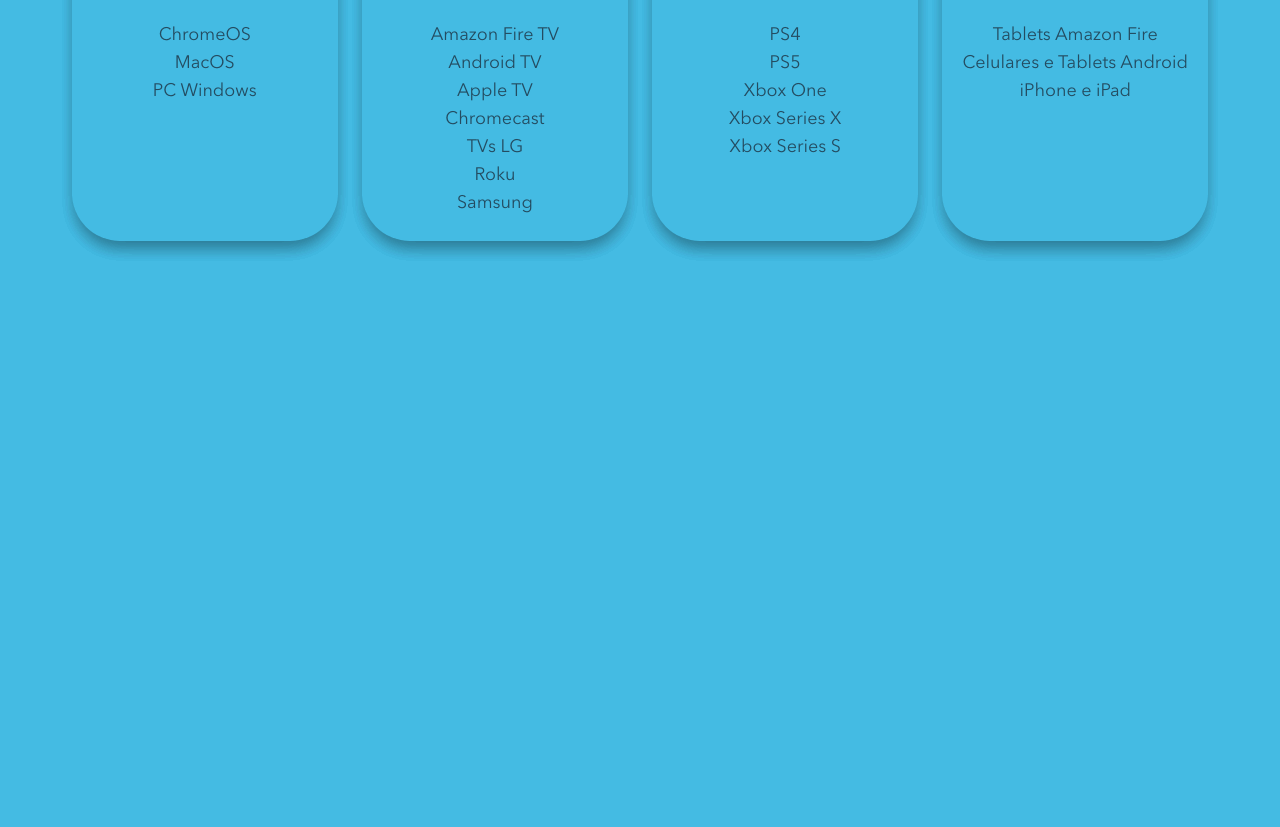
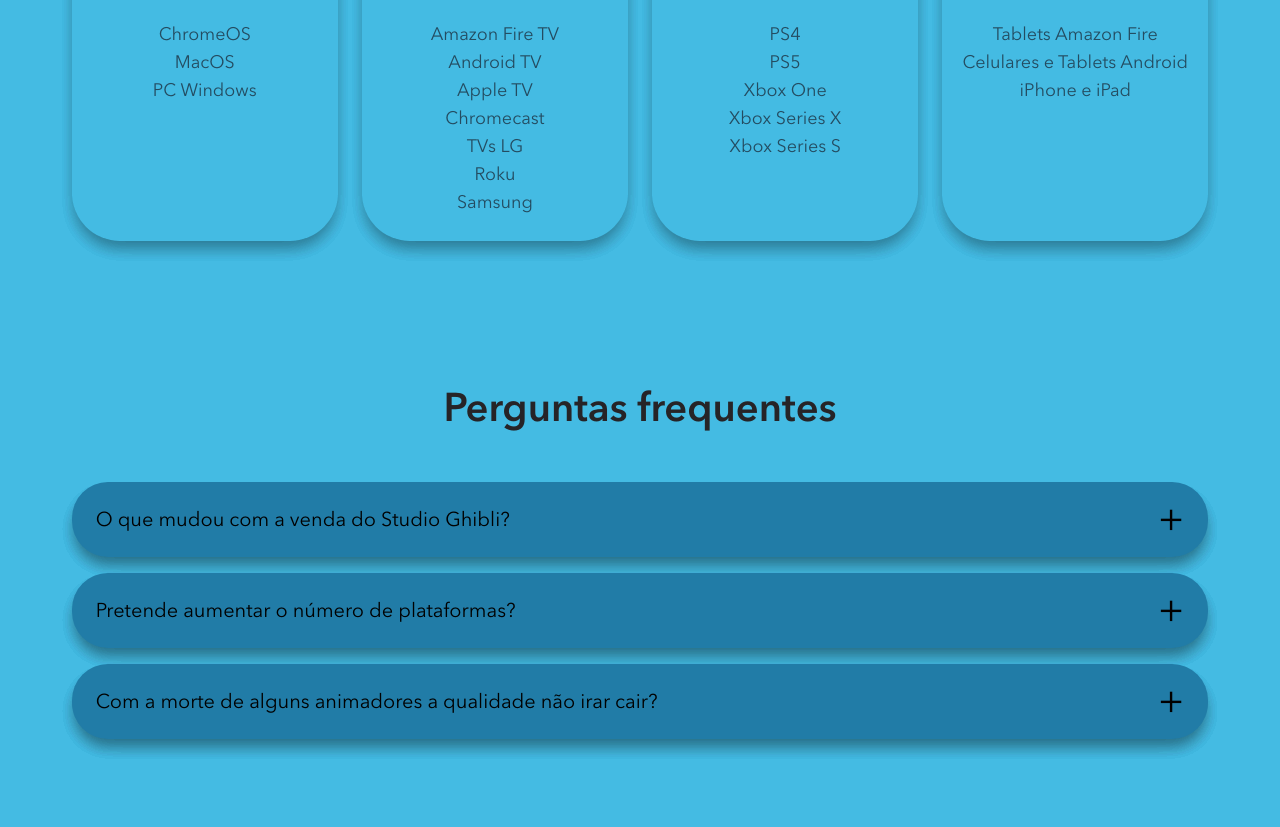
Before and after one commit to AnthonyAmaz3d/clone_studio_ghibli, a website: page index.html in a window 1280 px wide. Shown: the part 3356-4183 px from the top of the page. Before the commit the page ends 3668 px from the top, so only its background shows below. Drawn offline with nearby package versions, Linux system fonts and the light colour scheme; files that its build step writes are made by us from their sources; files whose address does not match are found by name.

Commit message:
criando a faq

```diff
--- a/index.html
+++ b/index.html
@@ -137,6 +137,30 @@
         </ul>
     </section>
 
+    <section class="faq">
+        <h2 class="title">Perguntas frequentes</h2>
+        <ul class="faq__questions">
+            <li class="faq__questions__item">
+                <div data-faq-question class="faq__questions__item__question">O que mudou com a venda do Studio Ghibli?</div>
+                <div class="faq__questions__item__answer">
+                    <p>Apenas mundanças burocráticas, o empenho e a paixão por animação continua na equipe, apesar de mudarmo um pouco a forma de trabalho, continuaremos a fazer bons filmes e espero que o público goste!</p>
+                </div>
+            </li>
+            <li class="faq__questions__item">
+                <div data-faq-question class="faq__questions__item__question">Pretende aumentar o número de plataformas?</div>
+                <div class="faq__questions__item__answer">
+                    <p>Atualmente esse não é o foco do Studio Ghibli, pretedemos continuar lançando animações e posteriormente num futuro, aumentar as platafromas de streaming</p>
+                </div>
+            </li>
+            <li class="faq__questions__item">
+                <div data-faq-question class="faq__questions__item__question">Com a morte de alguns animadores a qualidade não irar cair?</div>
+                <div class="faq__questions__item__answer">
+                    <p>Apesar da morte rescente de alguns animadores nossos, infelizmente insubstituíveis, a equipe continua firme e empenhada e entregar um ótimo trabalho, provavelmente haverá mudanças que serão sentidas pelo público, mas manteremos isso em mente e tentaremos melhorar ainda mais</p>
+                </div>
+            </li>
+        </ul>
+    </section>
+
 
     <script src="/dist/js/main.js"></script>
 
--- a/src/scripts/main.js
+++ b/src/scripts/main.js
@@ -1,5 +1,8 @@
 document.addEventListener('DOMContentLoaded', function () {
     const button = document.querySelectorAll('[data-tab-button]');
+    const questions = document.querySelectorAll('[data-faq-question]');
+
+        // seção de shows ou atraçÕes
 
     for (let i = 0; i < button.length; i++ ) {
         button[i].addEventListener('click', function(botao) {
@@ -11,7 +14,24 @@
             botao.target.classList.add('shows__tabs__button--is-active');
         })
     }
+
+    // seção de FAQ (accordion)
+
+    for (let i = 0; i < questions.length; i++) {
+        questions[i].addEventListener('click', closeAndOpen);
+    }
 })
+
+// função para abrir e fechar o FAQ
+
+const closeAndOpen = (elemento) => {
+    const classe = 'faq__questions__item--is-open';
+    const elementoPai = elemento.target.parentNode;
+
+    elementoPai.classList.toggle(classe);
+}
+
+//função para remover a classe --is-active do botão
 
 const removeBotaoAtivo = () => {
     const buttons = document.querySelectorAll('[data-tab-button]');
@@ -21,6 +41,8 @@
     }
 }
 
+// função para remover a classe --is-active dos tabs
+
 const escondeTodasAbas = () => {
     const tabContainer = document.querySelectorAll('[data-tab-id]');
 
--- /dev/null
+++ b/src/styles/_faq.scss
@@ -0,0 +1,62 @@
+.faq {
+    padding: 5.6vw;
+
+    h2 {
+        text-align: center;
+        margin-bottom: 48px;
+    }
+
+    &__questions {
+
+        &__item {
+            background-color: #217ca7;
+            margin-bottom: 16px;
+            border-radius: 2em;
+            font-size: 18px;
+            box-shadow: 0px 10px 15px -3px rgba(0,0,0,0.1),0px 10px 15px -3px rgba(0,0,0,0.1),0px 10px 15px -3px rgba(0,0,0,0.1),0px 10px 15px -3px rgba(0,0,0,0.1),0px 10px 15px -3px rgba(0,0,0,0.1);
+
+            &__question {
+                color: #000;
+                font-size: 20px;
+                padding: 24px;
+                display: block;
+                cursor: pointer;
+                position: relative;
+
+                &::after {
+                    content: '+';
+                    position: absolute;
+                    top: 0;
+                    right: 24px;
+                    height: 100%;
+                    display: flex;
+                    align-items: center;
+                    font-size: 40px;
+                }
+            }
+
+            &__answer {
+                height: 0;
+                overflow: hidden;
+                padding: 0 24px;
+                transition: height, .7s ease;
+
+                p {
+                    margin-top: 16px;
+                }
+            }
+
+            &--is-open {
+                .faq__questions__item__answer {
+                    height: auto;
+                    padding-bottom: 24px;
+                    transition: height, .7s ease;
+                }
+
+                .faq__questions__item__question::after {
+                    content: '-';
+                }
+            }
+        }
+    }
+}
--- a/src/styles/main.scss
+++ b/src/styles/main.scss
@@ -2,6 +2,7 @@
 @use 'hero';
 @use 'shows';
 @use 'available-devices';
+@use 'faq';
 
 @font-face {
     font-family: Avenir;
```
Also changed, not shown: src/images/logo/globe.svg (added).
